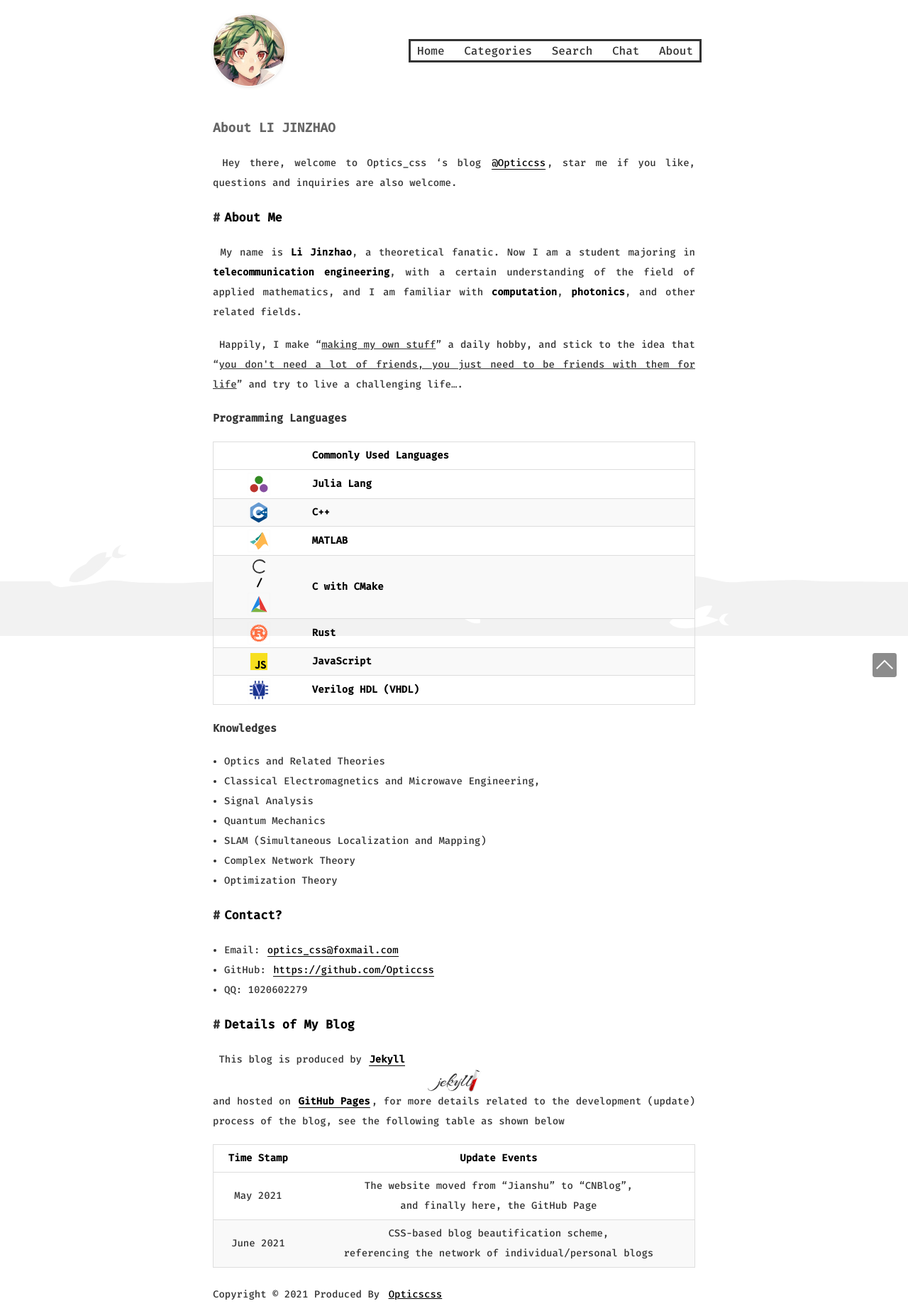
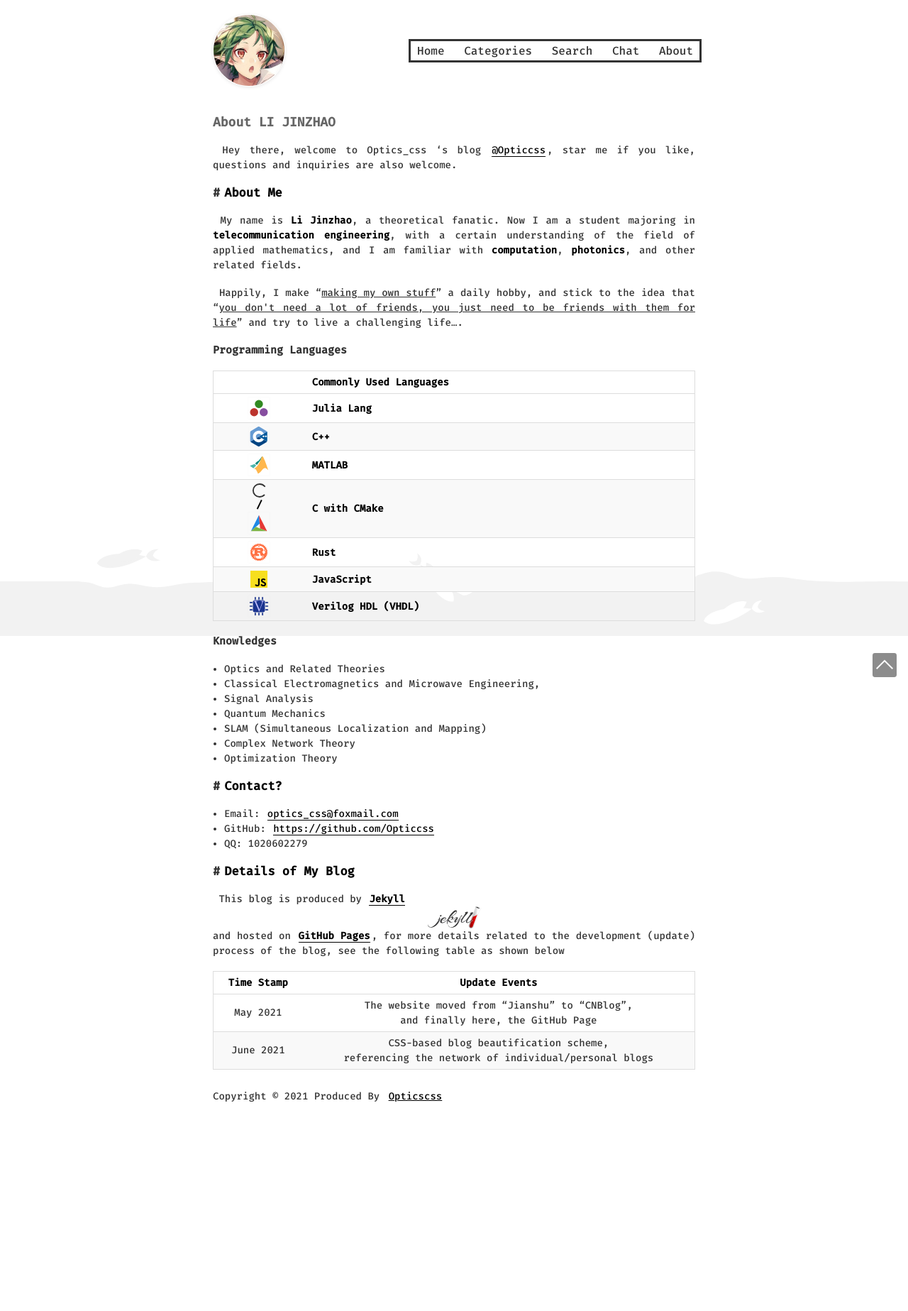
Before and after one commit to Opticcss/Opticcss.github.io, a Jekyll site: the page built from pages/about.md, in a window 1280 px wide. Shown: the whole page at 71% size. Built offline with Jekyll 4.4.1, drawn with Linux system fonts in a browser that asks for light colours; after the commit the page ends 1568 px from its top, so only the background shows below that.

```diff
--- a/static/css/post.css
+++ b/static/css/post.css
@@ -1,6 +1,6 @@
 .page-post {
   font-size: 14px;
-  line-height: 2;
+  line-height: 1.5em;
   word-wrap: break-word;
   text-align:justify;
 }
```
Also changed, not shown: static/img/[OPTSx1890]_Chemical_Structure.svg (added), static/img/[OPTSx1890]_Mechanism.svg (added).
